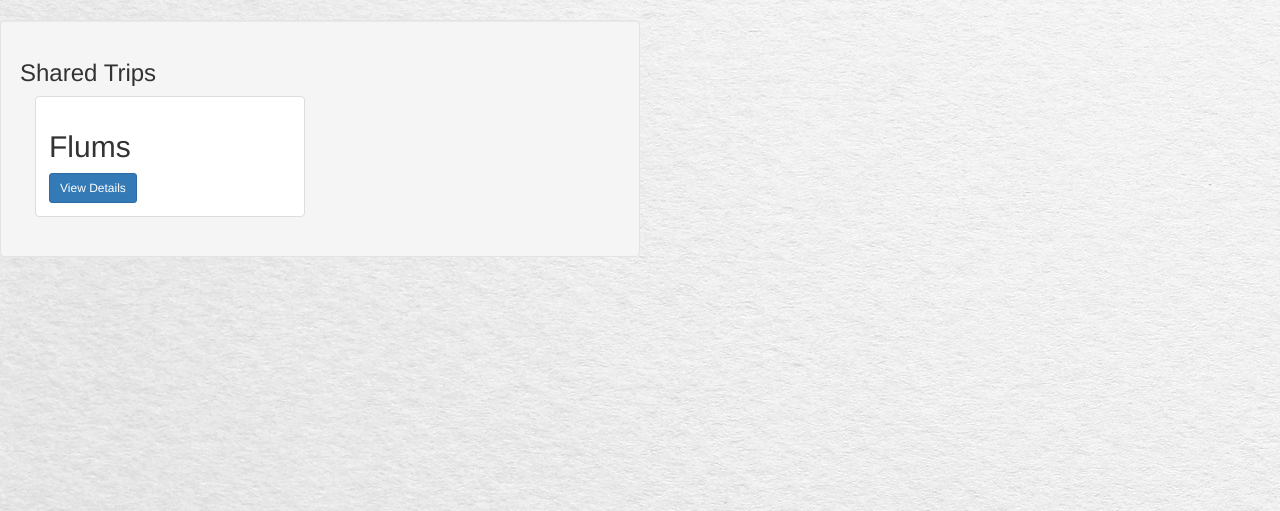
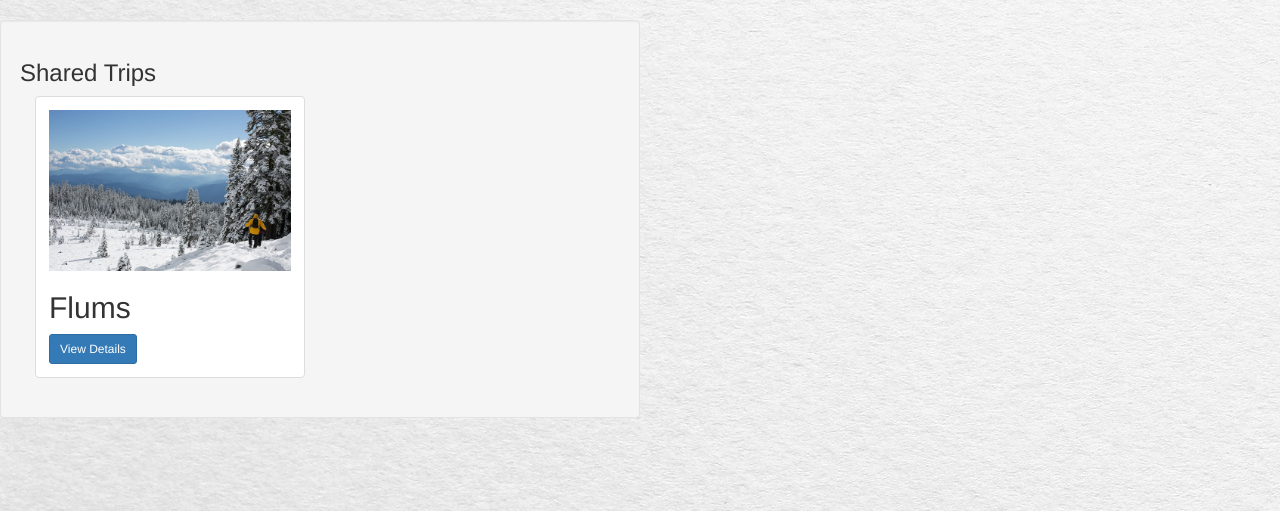
Before and after one commit to bindkeeper/travelSite, a Django app: page / in a window 1280 px wide. Shown: the part 52-563 px from the top of the page. Run offline with Django 3.2, Linux system fonts and the light colour scheme; data comes from the database, SQL or seed files in the repository; some libraries are stand-ins or nearby versions.

Commit message:
added default picture to trips without picture

```diff
--- a/organizer/templates/organizer/index.html
+++ b/organizer/templates/organizer/index.html
@@ -3,7 +3,7 @@
 {% block title %}
 	Index
 {% endblock %}
-
+{% load staticfiles %}
 {% block body %}
 	{% if not loged_user %}
 		<div class="col-sm-6 well">
@@ -12,11 +12,15 @@
 			<div class="col-sm-12 col-md-6">
 				<div class="thumbnail">
 					<div class="caption">
-						{% if trip.trip_picture %}
+
 						<a href="{% url 'organizer:detail' trip.id %}">
+							{% if trip.trip_picture %}
                             <img src="{{ trip.trip_picture.url }}" class="img-responsive">
+							{% else %}
+							<img src="{% static 'organizer/image/ski.jpg' %}" class="img-responsive">
+							{% endif %}
                         </a>
-						{% endif %}
+
 						<h2>{{ trip.destination }}</h2>
 						<!-- View Details -->
 						<a href="{% url 'organizer:detail' trip.id %}" class="btn btn-primary btn-sm" role="button">View Details</a>
@@ -70,11 +74,15 @@
 					<div class="col-sm-12 col-md-6">
 						<div class="thumbnail">
 							<div class="caption">
+
+							<a href="{% url 'organizer:detail' trip.id %}">
 							{% if trip.trip_picture %}
-							<a href="{% url 'organizer:detail' trip.id %}">
-								<img src="{{ trip.trip_picture.url }}" class="img-responsive">
+                            <img src="{{ trip.trip_picture.url }}" class="img-responsive">
+							{% else %}
+							<img src="{% static 'organizer/image/ski.jpg' %}" class="img-responsive">
+							{% endif %}
 							</a>
-							{% endif %}
+
 								<h2>{{ trip.destination }}</h2>
 								<!-- View Details -->
 								<a href="{% url 'organizer:detail' trip.id %}" class="btn btn-primary btn-sm" role="button">View Details</a>
```
Also changed, not shown: organizer/static/organizer/image/ski.jpg (added).
